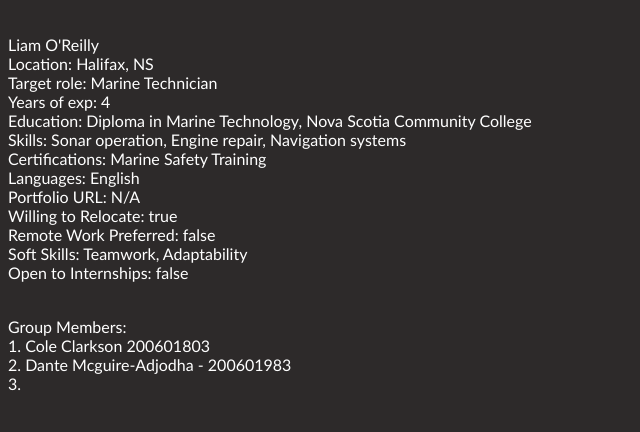
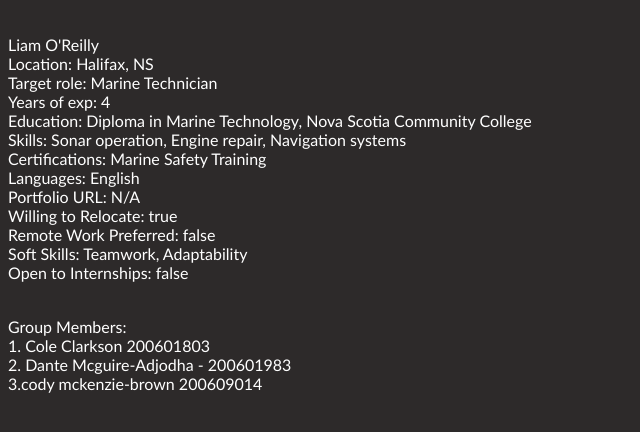
Before and after one commit to WickedJackBOO/COMP1073-Lab-2, a plain HTML site: page index.html in a window 1280 px wide. Shown: the whole page, without its empty margins (0-640 px from the left). Drawn offline with Linux system fonts and the light colour scheme.

Commit message:
Name for cody

```diff
--- a/index.html
+++ b/index.html
@@ -9,6 +9,6 @@
 </head>
 <body>
     <p id="Stuff"></p>
-    <p><br>Group Members:<br>1. Cole Clarkson 200601803<br>2. Dante Mcguire-Adjodha - 200601983<br>3. </p>
+    <p><br>Group Members:<br>1. Cole Clarkson 200601803<br>2. Dante Mcguire-Adjodha - 200601983<br>3.cody mckenzie-brown 200609014 </p>
 </body>
 </html>
```
